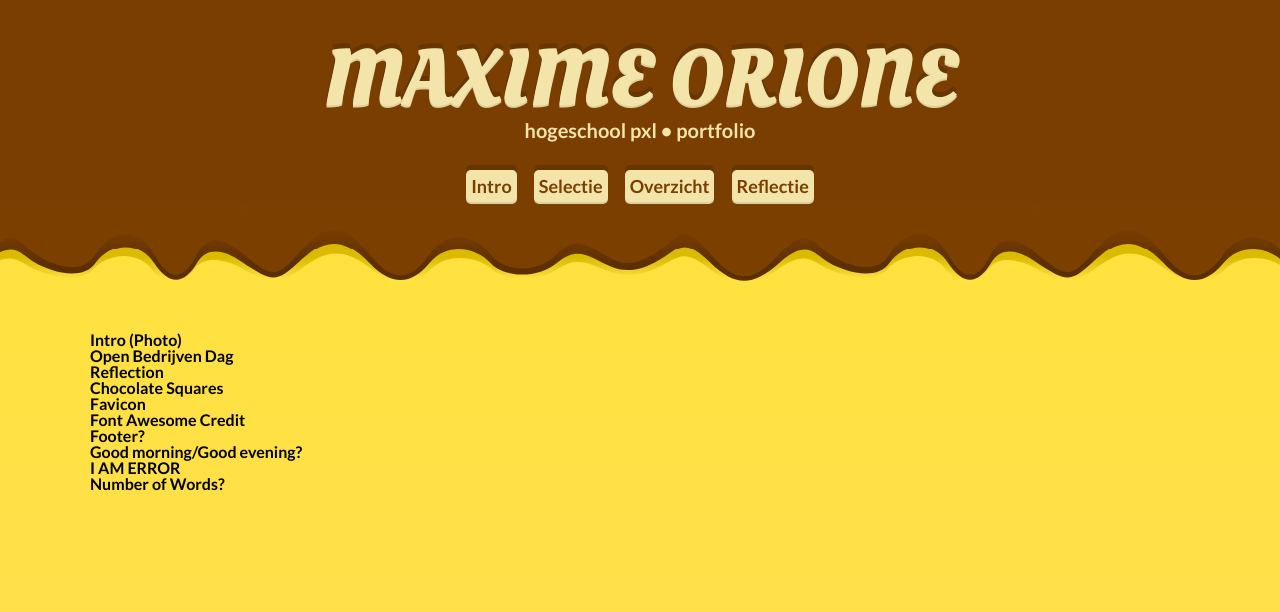
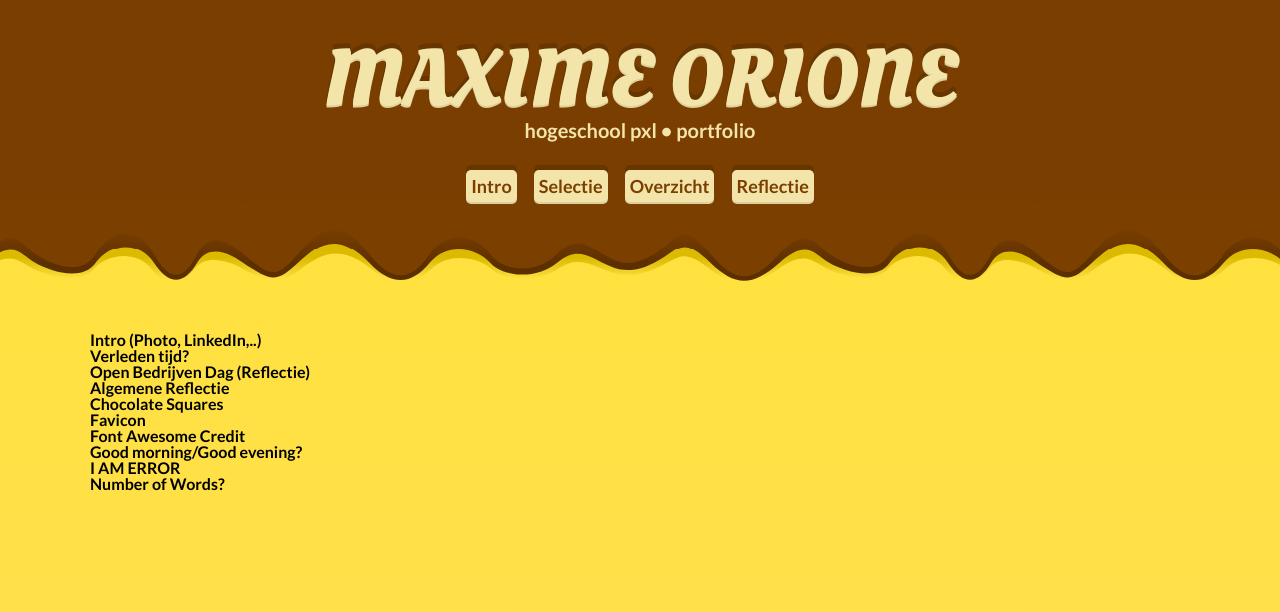
Before and after one commit to Maxzilla60/maxzilla60.github.io, a Jekyll site: the page built from todo.md, in a window 1280 px wide. Shown: the top 612 px of the page. Built offline with Jekyll 4.4.1, drawn with Linux system fonts in a browser that asks for light colours; nearby versions of some CDN libraries.

Commit message:
Open Bedrijvendag Kern

```diff
--- a/todo.md
+++ b/todo.md
@@ -2,13 +2,13 @@
 layout: main
 title: To-Do List for Portfolio
 ---
-* Intro (Photo)
-* Open Bedrijven Dag
-* Reflection
+* Intro (Photo, LinkedIn,..)
+* Verleden tijd?
+* Open Bedrijven Dag (Reflectie)
+* Algemene Reflectie
 * Chocolate Squares
 * Favicon
 * Font Awesome Credit
-* Footer?
 * Good morning/Good evening?
 * I AM ERROR
 * Number of Words?
```
Also changed, not shown: _activities/openbedrijvendag.html (+24 -1 lines).
